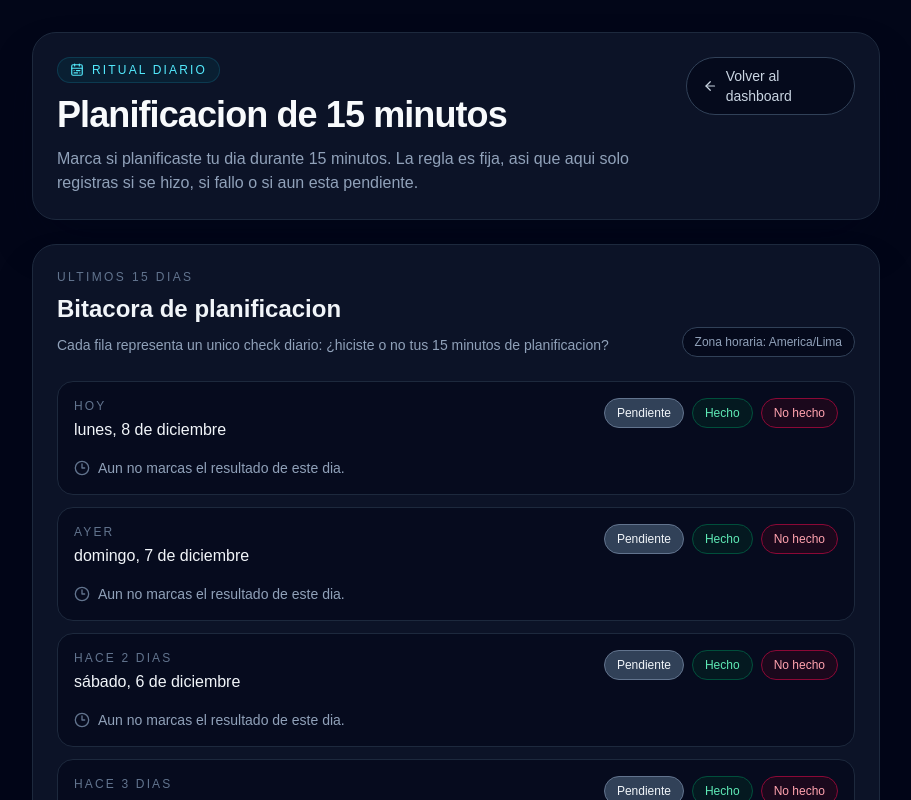
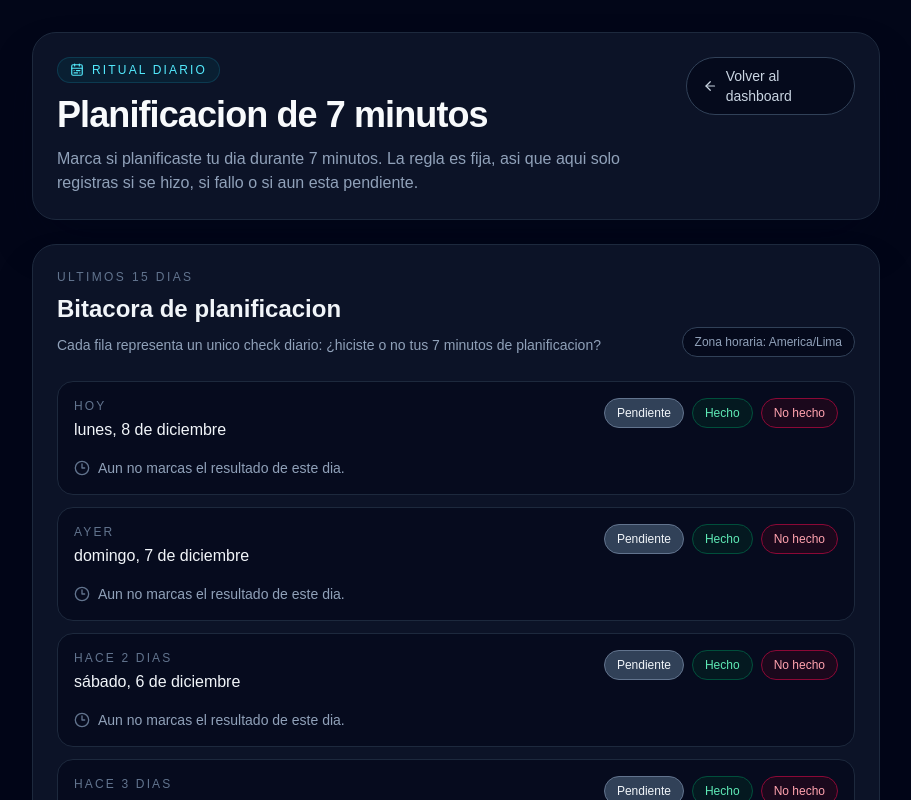
Before and after one commit to lalocesar2003/temporizadornextsupabase, a Next.js app: page /planificacion in a window 1280 px wide. Shown: the top 800 px of the page, without its empty margins (184-1095 px from the left). Built offline with nearby package versions, Linux system fonts and the light colour scheme; no server answers; the database is empty.

Commit message:
ccontramedidas

```diff
--- a/app/planificacion/page.tsx
+++ b/app/planificacion/page.tsx
@@ -192,10 +192,10 @@ export default function PlanificacionPage() {
                 Ritual diario
               </div>
               <h1 className="text-3xl font-semibold tracking-tight text-slate-50 md:text-4xl">
-                Planificacion de 15 minutos
+                Planificacion de 7 minutos
               </h1>
               <p className="max-w-2xl text-sm leading-6 text-slate-400 md:text-base">
-                Marca si planificaste tu dia durante 15 minutos. La regla es fija,
+                Marca si planificaste tu dia durante 7 minutos. La regla es fija,
                 asi que aqui solo registras si se hizo, si fallo o si aun esta
                 pendiente.
               </p>
@@ -221,7 +221,7 @@ export default function PlanificacionPage() {
                 Bitacora de planificacion
               </h2>
               <p className="mt-2 text-sm leading-6 text-slate-400">
-                Cada fila representa un unico check diario: ¿hiciste o no tus 15
+                Cada fila representa un unico check diario: ¿hiciste o no tus 7
                 minutos de planificacion?
               </p>
             </div>
@@ -298,7 +298,7 @@ export default function PlanificacionPage() {
                         <>
                           <CheckCircle2 className="h-4 w-4 text-emerald-400" />
                           <span className="text-emerald-300">
-                            Ese dia si hiciste tus 15 minutos de planificacion.
+                            Ese dia si hiciste tus 7 minutos de planificacion.
                           </span>
                         </>
                       ) : row.status === "failed" ? (
```
